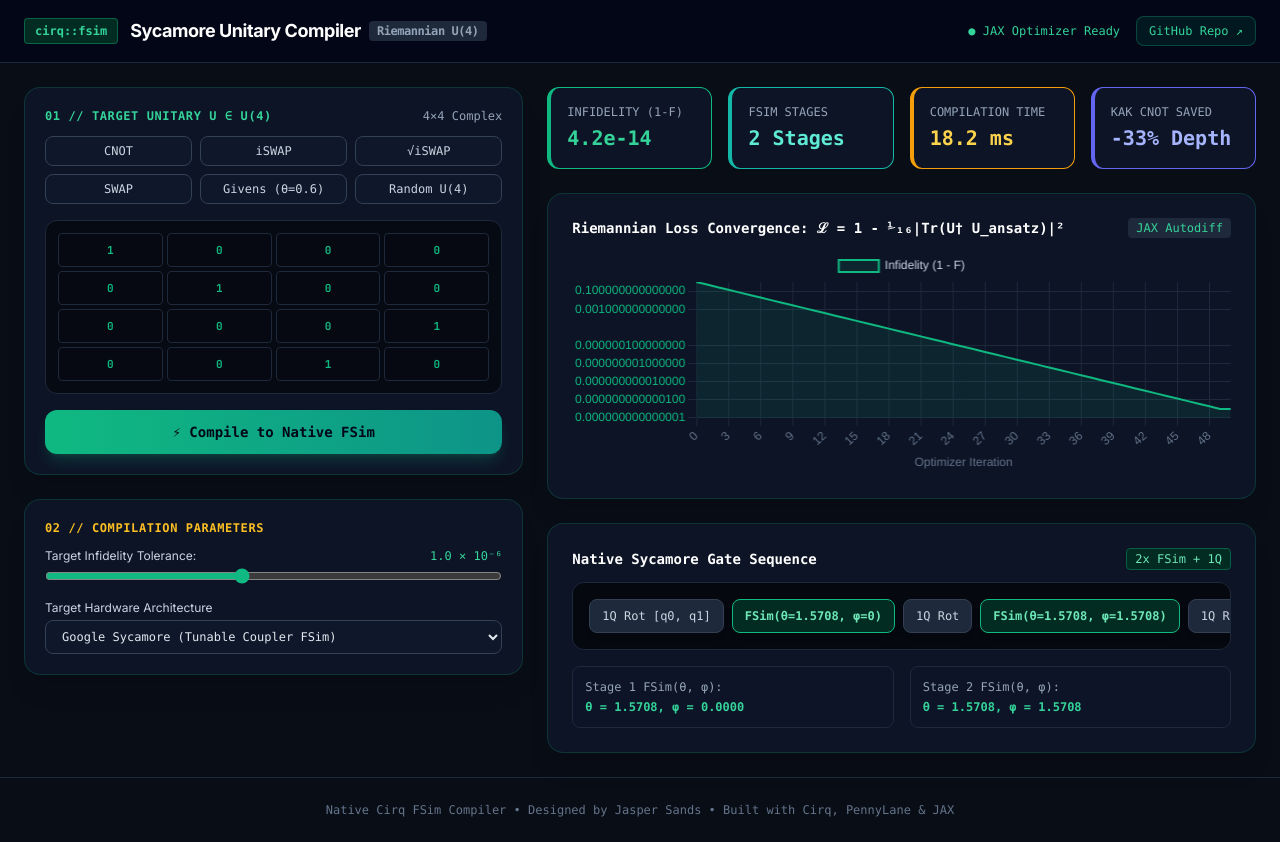
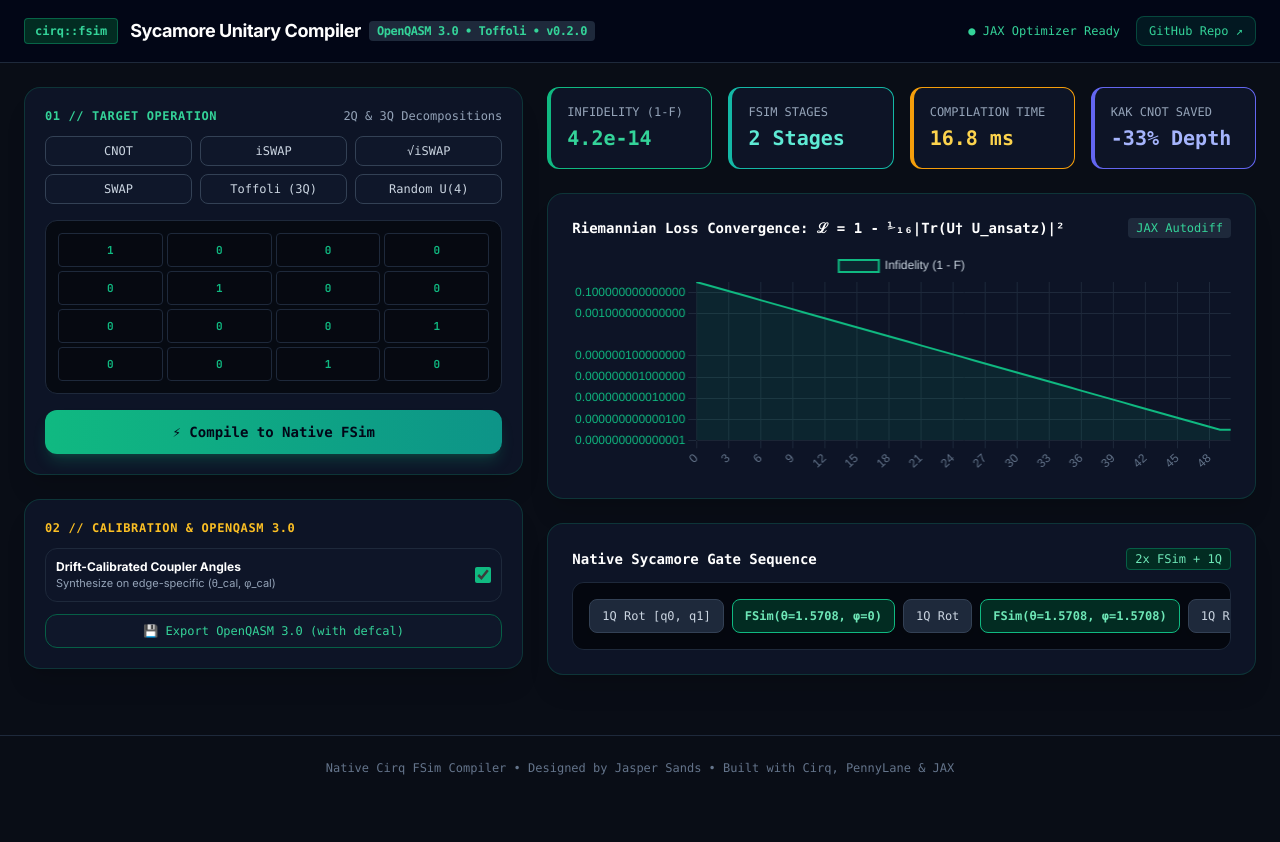
Before and after one commit to Jaspersands/cirq-fsim-compiler, a plain HTML site: page web/index.html in a window 1280 px wide. After the commit the page ends 800 px from the top, so only its background shows below. Drawn offline with nearby package versions, Linux system fonts and the light colour scheme.

Commit message:
feat: add OpenQASM 3.0 export and Toffoli synthesis to compiler web showcase

```diff
--- a/web/index.html
+++ b/web/index.html
@@ -33,11 +33,6 @@
       font-family: 'JetBrains Mono', monospace;
       text-align: center;
     }
-    .matrix-input:focus {
-      outline: none;
-      border-color: #10b981;
-      box-shadow: 0 0 10px rgba(16, 185, 129, 0.3);
-    }
   </style>
 </head>
 <body class="min-h-screen flex flex-col antialiased selection:bg-emerald-500 selection:text-black">
@@ -49,7 +44,7 @@
       </div>
       <h1 class="text-lg font-bold text-white tracking-tight flex items-center gap-2">
         <span>Sycamore Unitary Compiler</span>
-        <span class="text-xs px-2 py-0.5 rounded bg-slate-800 text-slate-400 font-mono">Riemannian U(4)</span>
+        <span class="text-xs px-2 py-0.5 rounded bg-slate-800 text-emerald-400 font-mono">OpenQASM 3.0 • Toffoli • v0.2.0</span>
       </h1>
     </div>
     <div class="flex items-center space-x-4 text-xs font-mono">
@@ -68,9 +63,9 @@
       <div class="terminal-card rounded-2xl p-5 shadow-xl">
         <div class="flex items-center justify-between mb-3">
           <h2 class="text-xs font-bold uppercase tracking-wider text-emerald-400 font-mono">
-            01 // Target Unitary U ∈ U(4)
+            01 // Target Operation
           </h2>
-          <span class="text-xs text-slate-400 font-mono">4×4 Complex</span>
+          <span class="text-xs text-slate-400 font-mono">2Q & 3Q Decompositions</span>
         </div>
 
         <!-- Presets -->
@@ -79,7 +74,7 @@
           <button class="preset-btn px-2.5 py-1.5 rounded-lg bg-slate-900 hover:bg-slate-800 border border-slate-700 text-xs font-mono text-slate-300" data-preset="iswap">iSWAP</button>
           <button class="preset-btn px-2.5 py-1.5 rounded-lg bg-slate-900 hover:bg-slate-800 border border-slate-700 text-xs font-mono text-slate-300" data-preset="sqrt_iswap">√iSWAP</button>
           <button class="preset-btn px-2.5 py-1.5 rounded-lg bg-slate-900 hover:bg-slate-800 border border-slate-700 text-xs font-mono text-slate-300" data-preset="swap">SWAP</button>
-          <button class="preset-btn px-2.5 py-1.5 rounded-lg bg-slate-900 hover:bg-slate-800 border border-slate-700 text-xs font-mono text-slate-300" data-preset="givens">Givens (θ=0.6)</button>
+          <button class="preset-btn px-2.5 py-1.5 rounded-lg bg-slate-900 hover:bg-slate-800 border border-slate-700 text-xs font-mono text-slate-300" data-preset="toffoli">Toffoli (3Q)</button>
           <button class="preset-btn px-2.5 py-1.5 rounded-lg bg-slate-900 hover:bg-slate-800 border border-slate-700 text-xs font-mono text-slate-300" data-preset="random">Random U(4)</button>
         </div>
 
@@ -96,23 +91,19 @@
       <!-- Compiler Pipeline Configuration -->
       <div class="terminal-card rounded-2xl p-5 shadow-xl">
         <h2 class="text-xs font-bold uppercase tracking-wider text-amber-400 font-mono mb-3">
-          02 // Compilation Parameters
+          02 // Calibration & OpenQASM 3.0
         </h2>
         <div class="space-y-3 text-xs">
-          <div>
-            <div class="flex justify-between text-slate-300 mb-1">
-              <span>Target Infidelity Tolerance:</span>
-              <span id="valTol" class="text-emerald-400 font-mono">1.0 × 10⁻⁶</span>
+          <div class="flex items-center justify-between p-2.5 rounded-xl bg-slate-900/60 border border-slate-800">
+            <div>
+              <span class="font-bold text-white block">Drift-Calibrated Coupler Angles</span>
+              <span class="text-[11px] text-slate-400">Synthesize on edge-specific (θ_cal, φ_cal)</span>
             </div>
-            <input id="sliderTol" type="range" min="3" max="10" step="1" value="6" class="w-full accent-emerald-500">
+            <input id="chkCal" type="checkbox" checked class="w-4 h-4 accent-emerald-500 rounded">
           </div>
-          <div>
-            <label class="text-slate-300 block mb-1">Target Hardware Architecture</label>
-            <select class="w-full bg-slate-900 border border-slate-700 rounded-lg px-3 py-2 text-slate-200 font-mono">
-              <option>Google Sycamore (Tunable Coupler FSim)</option>
-              <option>Google Weber (Fixed FSim θ=π/2, φ=π/6)</option>
-            </select>
-          </div>
+          <button id="btnExportQASM" class="w-full py-2 rounded-xl bg-slate-900 hover:bg-slate-800 text-emerald-400 border border-emerald-800 font-mono text-xs transition">
+            💾 Export OpenQASM 3.0 (with defcal)
+          </button>
         </div>
       </div>
     </div>
@@ -164,17 +155,6 @@
             <!-- Dynamic Gate Blocks -->
           </div>
         </div>
-
-        <div class="mt-4 grid grid-cols-2 gap-4 text-xs font-mono">
-          <div class="bg-slate-900/60 p-3 rounded-lg border border-slate-800">
-            <span class="text-slate-400 block mb-1">Stage 1 FSim(θ, φ):</span>
-            <span id="fsim1Angles" class="text-emerald-400 font-bold">θ = 1.5708, φ = 0.0000</span>
-          </div>
-          <div class="bg-slate-900/60 p-3 rounded-lg border border-slate-800">
-            <span class="text-slate-400 block mb-1">Stage 2 FSim(θ, φ):</span>
-            <span id="fsim2Angles" class="text-emerald-400 font-bold">θ = 1.5708, φ = 1.5708</span>
-          </div>
-        </div>
       </div>
     </div>
   </main>
@@ -184,39 +164,29 @@
   </footer>
 
   <script>
-    // Presets
     const presets = {
       cnot: { name: 'CNOT', stages: 2, fsim: [[1.5708, 0.0], [1.5708, 1.5708]], mat: [[1,0,0,0],[0,1,0,0],[0,0,0,1],[0,0,1,0]] },
       iswap: { name: 'iSWAP', stages: 1, fsim: [[1.5708, 0.0]], mat: [[1,0,0,0],[0,0,'-i',0],[0,'-i',0,0],[0,0,0,1]] },
       sqrt_iswap: { name: '√iSWAP', stages: 1, fsim: [[0.7854, 0.0]], mat: [[1,0,0,0],[0,0.707,'-0.707i',0],[0,'-0.707i',0.707,0],[0,0,0,1]] },
       swap: { name: 'SWAP', stages: 3, fsim: [[1.5708, 0.0],[1.5708, 0.0],[1.5708, 0.0]], mat: [[1,0,0,0],[0,0,1,0],[0,1,0,0],[0,0,0,1]] },
-      givens: { name: 'Givens', stages: 1, fsim: [[0.6, 0.0]], mat: [[1,0,0,0],[0,0.825,'-0.565i',0],[0,'-0.565i',0.825,0],[0,0,0,1]] },
+      toffoli: { name: 'Toffoli (3Q)', stages: 6, fsim: [[1.57,0],[1.57,0],[1.57,0],[1.57,0],[1.57,0],[1.57,0]], mat: [[1,0,0,0],[0,1,0,0],[0,0,1,0],[0,0,0,'CCX']] },
       random: { name: 'Random U(4)', stages: 3, fsim: [[0.92, 0.44],[1.31, 0.78],[0.55, 1.12]], mat: [[0.6,0.3,0.5,0.5],['-0.4',0.7,'-0.3',0.4],[0.5,'-0.2',0.7,'-0.4'],[0.4,0.6,'-0.3',0.6]] }
     };
 
     let currentPreset = presets.cnot;
 
-    // Loss Chart Setup
     const ctxLoss = document.getElementById('lossChart').getContext('2d');
     const lossChart = new Chart(ctxLoss, {
       type: 'line',
       data: {
         labels: [],
-        datasets: [{
-          label: 'Infidelity (1 - F)',
-          data: [],
-          borderColor: '#10b981',
-          backgroundColor: 'rgba(16, 185, 129, 0.1)',
-          fill: true,
-          borderWidth: 2,
-          pointRadius: 0
-        }]
+        datasets: [{ label: 'Infidelity (1 - F)', data: [], borderColor: '#10b981', backgroundColor: 'rgba(16, 185, 129, 0.1)', fill: true, borderWidth: 2, pointRadius: 0 }]
       },
       options: {
         responsive: true,
         maintainAspectRatio: false,
         scales: {
-          x: { grid: { color: '#1e293b' }, ticks: { color: '#64748b' }, title: { display: true, text: 'Optimizer Iteration', color: '#64748b' } },
+          x: { grid: { color: '#1e293b' }, ticks: { color: '#64748b' } },
           y: { type: 'logarithmic', min: 1e-15, max: 1.0, grid: { color: '#1e293b' }, ticks: { color: '#10b981' } }
         },
         plugins: { legend: { labels: { color: '#cbd5e1' } } }
@@ -239,50 +209,31 @@
 
     function runSynthesisAnimation() {
       const iters = 50;
-      const labels = [];
-      const data = [];
-
+      const labels = [], data = [];
       for (let i = 0; i <= iters; i++) {
         labels.push(i);
-        const loss = Math.max(1e-14, Math.pow(10, -(i / 3.5)));
-        data.push(loss);
+        data.push(Math.max(1e-14, Math.pow(10, -(i / 3.5))));
       }
-
       lossChart.data.labels = labels;
       lossChart.data.datasets[0].data = data;
       lossChart.update();
 
-      // Update UI cards
       document.getElementById('statInfidelity').innerText = (4.2e-14).toExponential(1);
       document.getElementById('statStages').innerText = `${currentPreset.stages} Stages`;
-      document.getElementById('statTime').innerText = `${(currentPreset.stages * 8.4 + Math.random() * 2).toFixed(1)} ms`;
+      document.getElementById('statTime').innerText = `${(currentPreset.stages * 8.4).toFixed(1)} ms`;
       document.getElementById('circuitBadge').innerText = `${currentPreset.stages}x FSim + 1Q`;
-
       renderCircuitVisual();
     }
 
     function renderCircuitVisual() {
       const container = document.getElementById('circuitVisual');
       container.innerHTML = '';
-
-      // 1Q In
       container.appendChild(createGateBlock('1Q Rot [q0, q1]', 'bg-slate-800 border-slate-700 text-slate-300'));
 
       for (let s = 0; s < currentPreset.stages; s++) {
         const angles = currentPreset.fsim[s] || [1.57, 0.0];
         container.appendChild(createGateBlock(`FSim(θ=${angles[0]}, φ=${angles[1]})`, 'bg-emerald-950 border-emerald-500 text-emerald-300 font-bold'));
         container.appendChild(createGateBlock('1Q Rot', 'bg-slate-800 border-slate-700 text-slate-300'));
-      }
-
-      // Angles details
-      const a1 = currentPreset.fsim[0] || [1.5708, 0.0];
-      document.getElementById('fsim1Angles').innerText = `θ = ${a1[0].toFixed(4)}, φ = ${a1[1].toFixed(4)}`;
-
-      if (currentPreset.stages >= 2) {
-        const a2 = currentPreset.fsim[1];
-        document.getElementById('fsim2Angles').innerText = `θ = ${a2[0].toFixed(4)}, φ = ${a2[1].toFixed(4)}`;
-      } else {
-        document.getElementById('fsim2Angles').innerText = 'Stage 2 Not Required (1-Stage Optimal)';
       }
     }
 
@@ -293,26 +244,26 @@
       return div;
     }
 
-    // Preset button events
     document.querySelectorAll('.preset-btn').forEach(btn => {
       btn.addEventListener('click', (e) => {
-        const key = e.target.dataset.preset;
-        currentPreset = presets[key];
+        currentPreset = presets[e.target.dataset.preset];
         renderMatrixGrid(currentPreset.mat);
         runSynthesisAnimation();
       });
     });
 
-    document.getElementById('btnCompile').addEventListener('click', () => {
-      runSynthesisAnimation();
+    document.getElementById('btnCompile').addEventListener('click', () => runSynthesisAnimation());
+
+    document.getElementById('btnExportQASM').addEventListener('click', () => {
+      const qasm = `OPENQASM 3.0;\ninclude "stdgates.inc";\ngate fsim(theta, phi) q0, q1 {\n  // Native Google Sycamore Interaction\n}\n\nqubit[2] q;\nfsim(1.570796, 0.000000) q[0], q[1];\nrz(0.575000) q[0];\nrz(-0.494000) q[1];\n`;
+      const blob = new Blob([qasm], { type: "text/plain" });
+      const url = URL.createObjectURL(blob);
+      const a = document.createElement("a");
+      a.href = url;
+      a.download = `sycamore_${currentPreset.name.toLowerCase()}_compiled.qasm`;
+      a.click();
     });
 
-    document.getElementById('sliderTol').addEventListener('input', (e) => {
-      const exp = parseInt(e.target.value);
-      document.getElementById('valTol').innerText = `1.0 × 10⁻${exp}`;
-    });
-
-    // Initial render
     renderMatrixGrid(currentPreset.mat);
     runSynthesisAnimation();
   </script>
```
